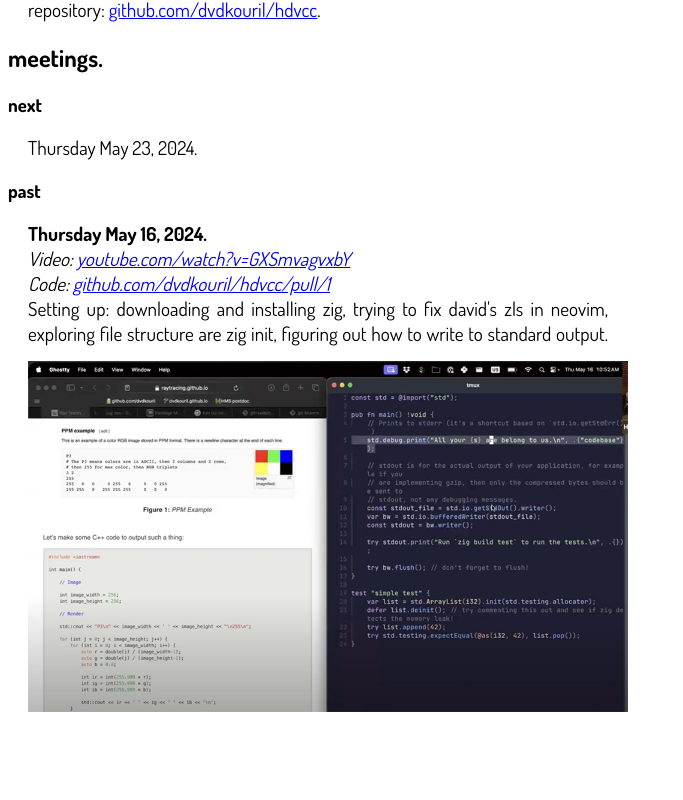
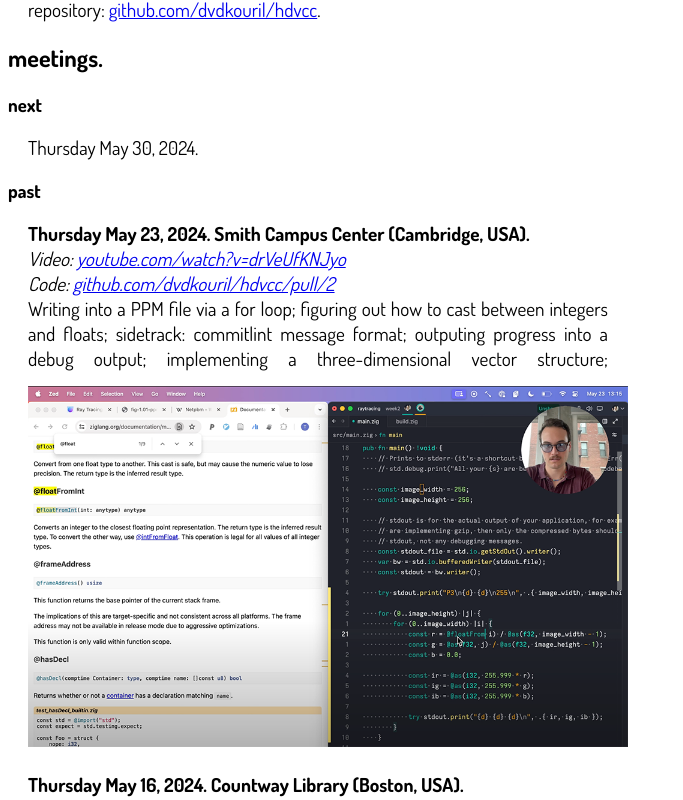
Before and after one commit to dvdkouril/dvdkouril.github.io, a SvelteKit app: page /hdvcc in a window 1280 px wide. Shown: the part 397-1197 px from the top of the page, without its empty margins (0-683 px from the left). Before the commit the page ends 1133 px from the top, so only its background shows below. Built offline with nearby package versions, Linux system fonts and the light colour scheme.

Commit message:
hdvcc: week2

```diff
--- a/src/routes/hdvcc/+page.svelte
+++ b/src/routes/hdvcc/+page.svelte
@@ -1,5 +1,6 @@
 <script>
 	import week1thumb from '$lib/images/hdvcc/thumbnails/hdvcc-week1.png';
+	import week2thumb from '$lib/images/hdvcc/thumbnails/hdvcc-week2.png';
 </script>
 <svelte:head>
 	<title>hdvcc</title>
@@ -29,9 +30,16 @@
 
 	<h2>meetings.</h2>
 	<h3>next</h3>
-	<p>Thursday May 23, 2024.</p>
+	<p>Thursday May 30, 2024.</p>
 	<h3>past</h3>
-	<p><b>Thursday May 16, 2024.</b><br/>
+	<p><b>Thursday May 23, 2024. Smith Campus Center (Cambridge, USA).</b><br/>
+	<i>Video: <a href="https://youtu.be/drVeUfKNJyo">youtube.com/watch?v=drVeUfKNJyo</a></i><br/>
+	<i>Code: <a href="https://github.com/dvdkouril/hdvcc/pull/2">github.com/dvdkouril/hdvcc/pull/2</a></i><br/>
+	Writing into a PPM file via a for loop; figuring out how to cast between integers and floats; sidetrack: commitlint message format; outputing progress into a debug output; implementing a three-dimensional vector structure;
+	<img class="thumb" width=600 src={week2thumb} alt="screenshot of two windows side-by-side, one is an online book and the other is a text editor. there's also a circular webcam window in top right corner showing a young adult male wearing glasses."/>
+	</p>
+
+	<p><b>Thursday May 16, 2024. Countway Library (Boston, USA).</b><br/>
 	<i>Video: <a href="https://youtu.be/GXSmvagvxbY">youtube.com/watch?v=GXSmvagvxbY</a></i><br/>
 	<i>Code: <a href="https://github.com/dvdkouril/hdvcc/pull/1">github.com/dvdkouril/hdvcc/pull/1</a></i><br/>
 	Setting up: downloading and installing zig, trying to fix david's zls in neovim, exploring file structure are zig init, figuring out how to write to standard output.
```
Also changed, not shown: src/lib/images/hdvcc/thumbnails/hdvcc-week2.png (added).
